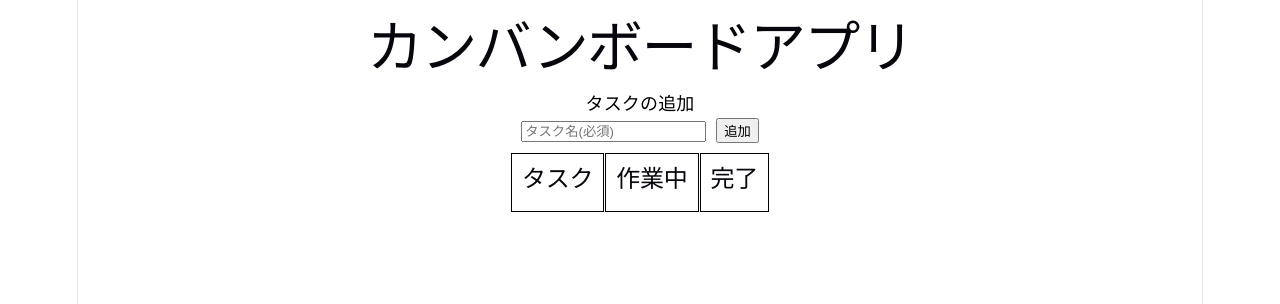
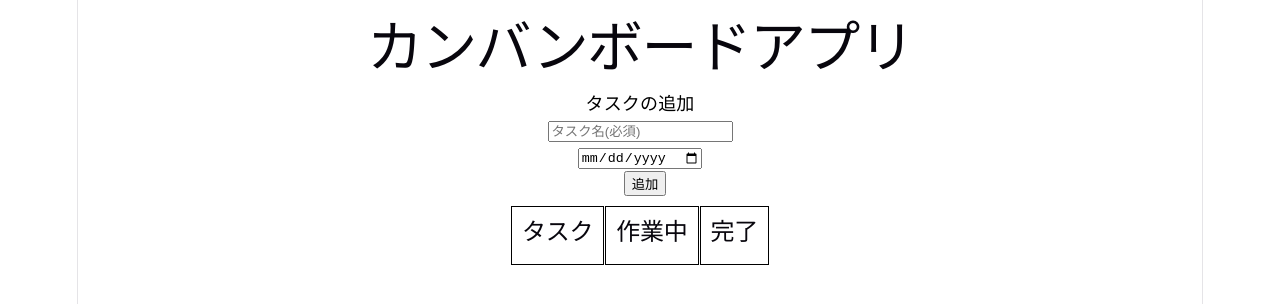
Before and after one commit to HW22A016/kanban-board, a React (Vite) app: page / in a window 1280 px wide. Shown: the top 304 px of the page. Built offline with nearby package versions, Linux system fonts and the light colour scheme.

Commit message:
期限を追加(途中)

```diff
--- a/src/App.jsx
+++ b/src/App.jsx
@@ -10,6 +10,7 @@ function App() {
   const [tasks, setTasks] = useState(() => getLocalStorageData("tasks"));
 
   const [newTask, setNewTask] = useState("");
+  const [newTaskDueDate, setNewTaskDueDate] = useState("");
 
   const STATUS = {
     TODO: "todo",
@@ -44,12 +45,14 @@ function App() {
     const newTaskObject = {
       id: 0 < tasksLength ? tasks[tasksLength - 1].id + 1 : 1,
       text: newTask,
-      status: STATUS.TODO
+      status: STATUS.TODO,
+      dueDate: newTaskDueDate
     };
 
     // スプレッド構文 ...tasksでtasksの中身すべてを展開
     setTasks([...tasks, newTaskObject]);
     setNewTask("");
+    setNewTaskDueDate("");
   }
 
   function deleteTask(targetTaskId, setTaskState)
@@ -94,12 +97,20 @@ function App() {
 
       <div style={{marginBottom: "10px"}}>
         <p style={{color: "#000"}}>タスクの追加</p>
+        <div>
           <input
             type="text"
             value={newTask}
             placeholder='タスク名(必須)'
             // eはイベントオブジェクト e.targetはイベントが発生した要素(<inpput>要素) e.target.valueは<input>の値
             onChange={(e) => setNewTask(e.target.value)} />
+        </div>
+        <div>
+          <input
+            type="date"
+            value={newTaskDueDate}
+            onChange={(e) => setNewTaskDueDate(e.target.value)} />
+        </div>
         <button
           style={{marginLeft: "10px"}}
           onClick={addTask}>追加
@@ -147,6 +158,7 @@ function App() {
               ) : (
                 <>
                   {task.text}
+                  {task.dueDate}
 
                   {/* アロー関数じゃないと表示された瞬間に実行される */}
                   <button
```
Lines whose indentation alone changed are shown as unchanged.
